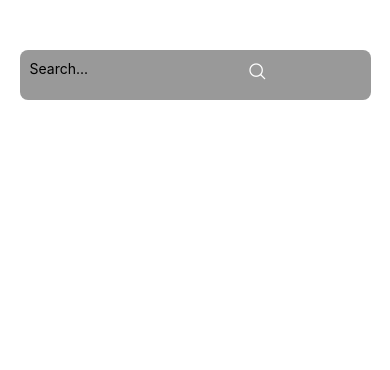
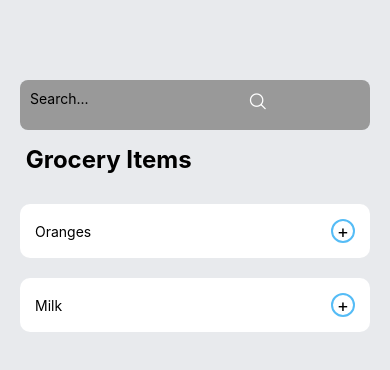
Before and after one commit to anjanasainju/Senior-Design-Team-10, a React Native app in the folder my-app/: screen / in a window 390 px wide. Shown: the top 370 px of the page. Built offline with nearby package versions, Linux system fonts and the light colour scheme.

Commit message:
added lists and + symbol

```diff
--- a/my-app/App.js
+++ b/my-app/App.js
@@ -1,10 +1,13 @@
-import { StatusBar } from 'expo-status-bar';
+import React from "react";
+import { ScrollView, StyleSheet, Text, TextInput, View } from 'react-native';
 import { Ionicons } from "@expo/vector-icons";
-import { ScrollView, StyleSheet, Text, TextInput, View } from 'react-native';
+import Product from "./components/Product";
 
 export default function App() {
   return (
     <View style={styles.background}>
+     { /*starts the list from search bar*/}
+      <View style={styles.listWrapper}>
       <View style={styles.searchbar}>
         <View>
         <TextInput
@@ -12,14 +15,16 @@ export default function App() {
         />
         </View>
         <Ionicons name="search-outline" size={20} color={"#fff"} justify />
+      </View>
+      <Text style={styles.sectionTitle}> Grocery Items </Text>
+      {/*Grocery list items start*/}
+      <View style={styles.items}>
+        <Product text={'Oranges'}/>
+        <Product text={'Milk'}/>
+      </View>
 
+      </View>
 
-
-      <ScrollView>
-
-      </ScrollView>
-      <StatusBar style="auto" />
-      </View>
     </View>
   );
 }
@@ -27,18 +32,29 @@ export default function App() {
 const styles = StyleSheet.create({
   background: {
     flex: 1,
-    backgroundColor: '#fff',
-    alignItems: 'center',
-    // justifyContent: 'center',
+    backgroundColor: '#E8EAED',
+  },
+
+  listWrapper:{
+    paddingTop: 80,
+    paddingHorizontal: 20,
   },
   searchbar: {
     flexDirection:'row',
     backgroundColor: "#999",
     padding: 10,
     height: 50,
-    width: "90%",
+    width: "100%",
     borderRadius: 8,
     marginBottom: 15,
-    marginTop: 50,
+  },
+
+  sectionTitle: {
+    fontSize: 24,
+    fontWeight: 'bold',
+  },
+
+  items: {
+    marginTop: 30,
   },
 });
--- /dev/null
+++ b/my-app/components/Product.js
@@ -0,0 +1,53 @@
+import React from 'react';
+import {View, Text, StyleSheet, TouchableOpacity} from "react-native";
+
+const Product = (props) => {
+
+    return(
+        <View style={styles.item}>
+            <View style={styles.itemLeft}>
+                <Text style={styles.itemText}>{props.text}</Text>
+            </View>
+            <View style={styles.itemRight}>
+                <TouchableOpacity>
+                    <Text style={styles.quantity}>+</Text>
+                </TouchableOpacity>
+            </View>
+        </View>
+    )
+}
+
+const styles = StyleSheet.create({
+    item: {
+        backgroundColor:'#FFF',
+        padding: 15,
+        borderRadius: 10,
+        flexDirection:'row',
+        alignItems:'center',
+        justifyContent: 'space-between',
+        marginBottom: 20,
+
+    },
+    itemLeft: {
+        flexDirection:'row',
+        alignItems:'center',
+        flexWrap: 'wrap',
+    },
+    itemText: {
+        maxWidth: '100%'
+
+    },
+    itemRight: {
+        width: 24,
+        height: 24,
+        borderColor: '#55BCF6',
+        borderWidth: 2,
+        borderRadius: 20,
+        justifyContent: 'center',
+        alignItems:'center'
+    },
+    quantity: {
+        fontSize: 18
+    }
+});
+export default Product;
```
